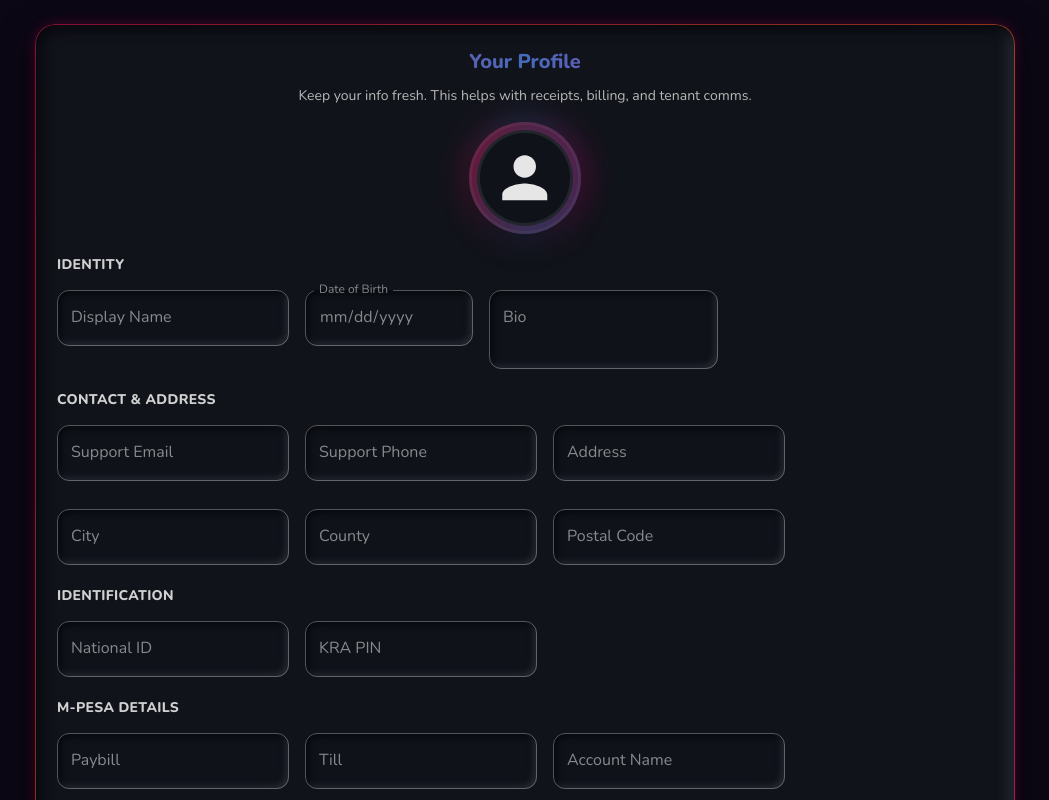
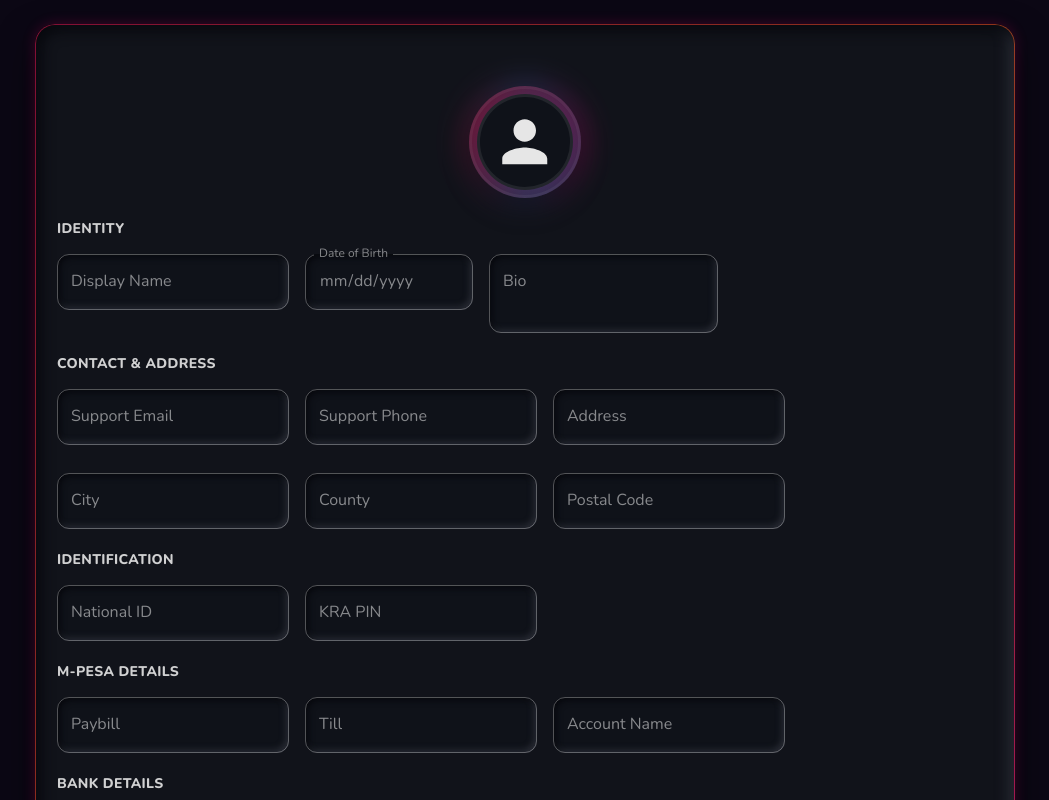
Before and after one commit to Clive-MM/NyumbaSmart, a React (Create React App) app in the folder frontend/: page /profile in a window 1280 px wide. Shown: the top 800 px of the page, without its empty margins (115-1164 px from the left). Built offline with nearby package versions, Linux system fonts and the light colour scheme; no server answers.

Commit message:
Profile component

```diff
--- a/frontend/src/pages/dashboard/Profile.jsx
+++ b/frontend/src/pages/dashboard/Profile.jsx
@@ -24,7 +24,11 @@ const BRAND = {
     insetDark: "#07080d",
 };
 const headingGradient = `linear-gradient(90deg, ${BRAND.magenta}, ${BRAND.blue}, ${BRAND.pink})`;
-
+const FONTS = {
+    display: `"Cinzel", ui-serif, Georgia, serif`,
+    subhead: `"Nunito", ui-sans-serif, system-ui, -apple-system, Segoe UI, Roboto, "Helvetica Neue", Arial`,
+    number: `"Sora", ui-sans-serif, system-ui, -apple-system, Segoe UI, Roboto, "Helvetica Neue", Arial`,
+};
 /* ---------- Card ---------- */
 const FormCard = styled(Box)({
     maxWidth: 980,
@@ -319,19 +323,22 @@ export default function Profile() {
                 <Typography
                     variant="h6"
                     sx={{
-                        fontWeight: 900,
+                        // Original styles
                         textAlign: "center",
-                        background: headingGradient,
+                        mb: 1,
+
+                        // Styles from the "Billing" component
+                        fontWeight: 800,
+                        background: BRAND.gradient, // Using BRAND.gradient for the background
                         WebkitBackgroundClip: "text",
                         WebkitTextFillColor: "transparent",
-                        mb: 1,
+                        fontFamily: FONTS.display, // Added fontFamily for "Cinzel"
+                        letterSpacing: .5,       // Added letterSpacing
                     }}
                 >
-                    Your Profile
+                    PROFILE
                 </Typography>
-                <Typography variant="body2" sx={{ color: BRAND.subtext, textAlign: "center", mb: 2 }}>
-                    Keep your info fresh. This helps with receipts, billing, and tenant comms.
-                </Typography>
+
 
                 {/* Avatar */}
                 <Box sx={{ textAlign: "center", mb: 1 }}>
```
